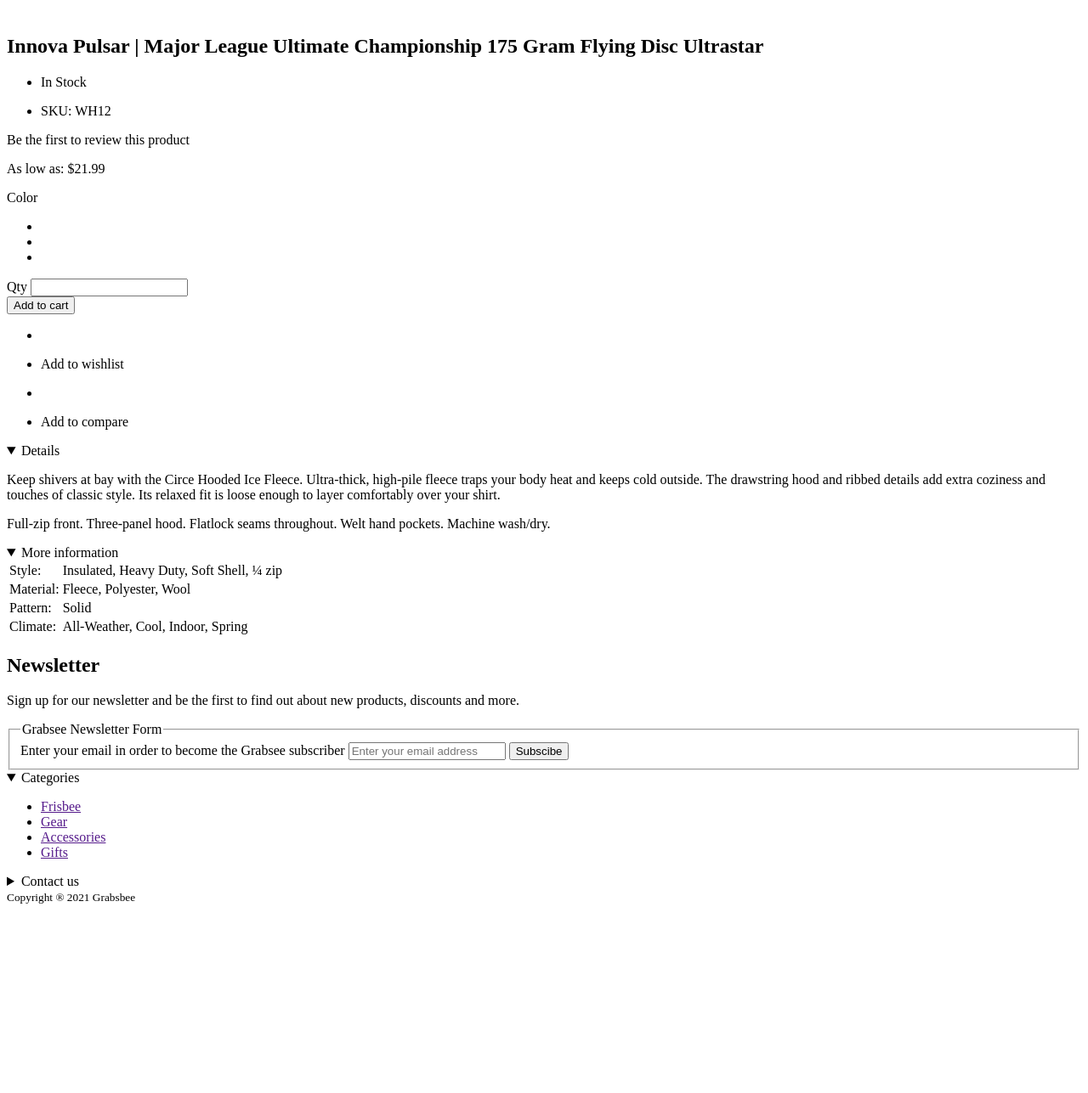
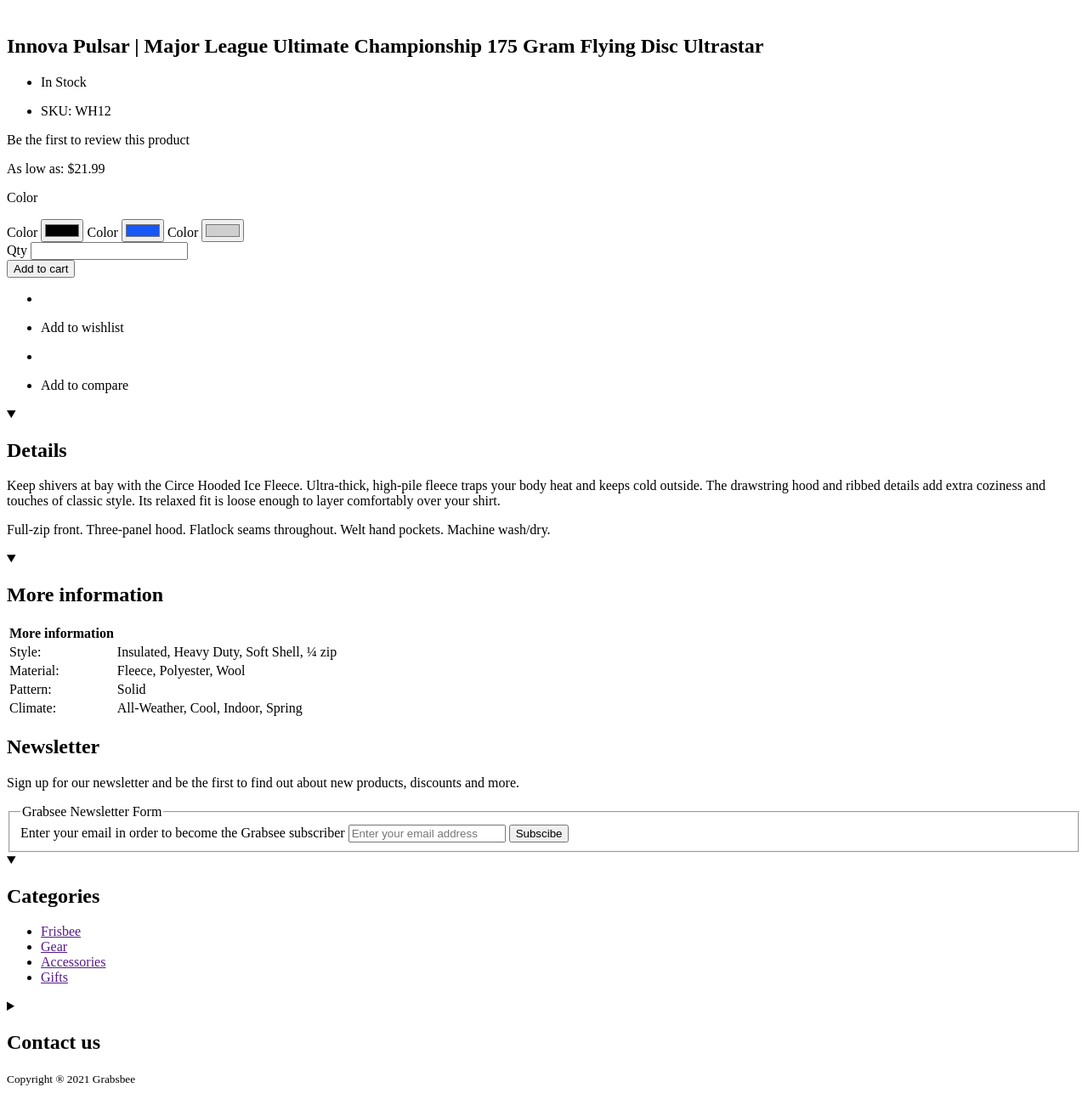
Before and after one commit to SilvijaProzinger/Inchoo-crash-course, a plain HTML site: page product.html in a window 1280 px wide. Shown: the part 1911-3198 px from the top of the page at 85% size. Before the commit the page ends 2984 px from the top, so only its background shows below. Drawn offline with Linux system fonts and the light colour scheme.

Commit message:
changes to fix outline for product page

```diff
--- a/product.html
+++ b/product.html
@@ -10,11 +10,9 @@
         <h1>
             Grabsee Logo
         </h1>
-
         <ul>
             <li>
                 <button>Search</button>
-
                 <div>
                     <form>
                         <fieldset>
@@ -24,29 +22,24 @@
                             <button>Search it</button>
                         </fieldset>
                     </form>
-
                     <button>Close</button>
                 </div>
             </li>
             <li>
                 <button>Mini Cart</button>
-
                 <section>
                     <header>
                         <p># item in Cart</p>
                     </header>
-
                     <ol>
                         <li>
                             <div>
                                 <img src="" alt="Item name 1">
                             </div>
-
                             <div>
                                 <h2>
                                     <a href="">Item name 1</a>
                                 </h2>
-
                                 <dl>
                                     <dt>Color</dt>
                                     <dd>Black</dd>
@@ -69,12 +62,10 @@
                             <div>
                                 <img src="" alt="Item name 2">
                             </div>
-
                             <div>
                                 <h2>
                                     <a href="">Item name 2</a>
                                 </h2>
-
                                 <dl>
                                     <dt>Color</dt>
                                     <dd>Red</dd>
@@ -94,7 +85,6 @@
                             </div>
                         </li>
                     </ol>
-
                     <table>
                         <caption>Your Cart Totals table</caption>
                         <tbody>
@@ -104,80 +94,64 @@
                             </tr>
                         </tbody>
                     </table>
-
                     <div>
                         <button>Proceed to checkout</button>
                         <a href="" title="Back to Cart page">View and edit cart</a>
                     </div>
                 </div>
-
                 <div>
                     <strong>You have no items in your shopping cart</strong>
                 </div>
             </li>
             <li>
                 <button>Navigation Trigger</button>
-
                 <nav>
                     <ul>
                         <li>
                             <h2>Frisbees</h2>
-
                             <div>
                                 <h3>Ultimate Frisbees</h3>
-
                                 <ul>
                                     <li><a href="">Innova Pulsar</a></li>
                                     <li><a href="">Xcom</a></li>
                                     <li><a href="">Aviator - Marvel Captian America</a></li>
                                 </ul>
                             </div>
-
                             <div>
                                 <h3>Recreational</h3>
-
                                 <ul>
                                     <li><a href="">Nite</a></li>
                                     <li><a href="">Yikin</a></li>
                                 </ul>
                             </div>
-
                             <div>
                                 <h3>Contact us</h3>
-
                                 <ul>
                                     <li>Trg Slobode 6</li>
                                     <li><a href="tel:+385958811630">+385 95 8811630</a></li>
                                     <li><a href="mailto:filip.svetlicic@gmail.com">filip.svetlicic@gmail.com</a></li>
                                 </ul>
                             </div>
-
                         </li>
                         <li>
                             <h2>Clothing</h2>
-
                             <div>
                                 <h3>Ultimate Frisbees</h3>
-
                                 <ul>
                                     <li><a href="">Innova Pulsar</a></li>
                                     <li><a href="">Xcom</a></li>
                                     <li><a href="">Aviator - Marvel Captian America</a></li>
                                 </ul>
                             </div>
-
                             <div>
                                 <h3>Recreational</h3>
-
                                 <ul>
                                     <li><a href="">Nite</a></li>
                                     <li><a href="">Yikin</a></li>
                                 </ul>
                             </div>
-
                             <div>
                                 <h3>Contact us</h3>
-
                                 <ul>
                                     <li>Trg Slobode 6</li>
                                     <li><a href="tel:+385958811630">+385 95 8811630</a></li>
@@ -192,7 +166,6 @@
                             <h2>Contact us</h2>
                         </li>
                     </ul>
-
                     <button>Close Nav</button>
                 </nav>
             </li>
@@ -200,7 +173,6 @@
     </header>
 
     <main>
-        <section>
         <ul>
             <li>
                 <a href="">Home</a>
@@ -233,9 +205,7 @@
                 <p>Ultimate Frisbee</p>
             </li>
         </ul>
-        </section>
-
-        <section>
+        <div>
             <div>
                 <picture>
                     <source>
@@ -250,11 +220,8 @@
                     <img src="" alt="">
                 </picture>
             </div>
-
-            <div>
+            <section>
                 <h1>Innova Pulsar | Major League Ultimate Championship 175 Gram Flying Disc Ultrastar</h1>
-
-            <section>
                 <ul>
                     <li>
                         <p>In Stock</p>
@@ -263,12 +230,24 @@
                         <p>SKU: <span>WH12</span></p>
                     </li>
                 </ul>
-
                 <p>Be the first to review this product</p>
                 <p>As low as: <span>$21.99</span></p>
-
-                <section>
+                <div>
                     <p>Color</p>
+                    <form>
+                        <label for="color">Color</label>
+                        <input type="color" value="#000000" name="color">
+                        <label for="color">Color</label>
+                        <input type="color" value="#1857F7" name="color">
+                        <label for="color">Color</label>
+                        <input type="color" value="#CFCFCF" name="color">
+                    </form>
+                </div>
+                <form>
+                    <label for="qty">Qty</label>
+                    <input name="qty" type="number">
+                </form>
+                <button>Add to cart</button>
                 <ul>
                     <li>
                         <picture>
@@ -277,10 +256,7 @@
                         </picture>
                     </li>
                     <li>
-                            <picture>
-                                <source>
-                                <img src="" alt="">
-                            </picture>
+                        <p>Add to wishlist</p>
                     </li>
                     <li>
                         <picture>
@@ -288,44 +264,15 @@
                             <img src="" alt="">
                         </picture>
                     </li>
-                    </ul>
-                </section>
-
-                <form>
-                    <label for="qty">Qty</label>
-                    <input name="qty" type="number">
-                </form>
-                <button>Add to cart</button>
-
-                <ul>
-                    <li>
-                        <picture>
-                            <source>
-                            <img src="" alt="">
-                        </picture>
-                    </li>
-
-                    <li>
-                        <p>Add to wishlist</p>
-                    </li>
-
-                    <li>
-                        <picture>
-                            <source>
-                            <img src="" alt="">
-                        </picture>
-                    </li>
-
                     <li>
                         <p>Add to compare</p>
                     </li>
                 </ul>
             </section>
         </div>
-        </section>
         <section>
             <details open>
-                <summary>Details</summary>
+                <summary><h2>Details</h2></summary>
                 <p>
                     Keep shivers at bay with the Circe Hooded Ice Fleece. Ultra-thick, high-pile fleece traps your body heat and keeps cold outside. The drawstring hood and ribbed details add extra coziness and touches of classic style. Its relaxed fit is loose enough to layer comfortably over your shirt.
                 </p>
@@ -338,8 +285,9 @@
                 </p>
             </details>
             <details open>
-                <summary>More information</summary>
+                <summary><h2>More information</h2></summary>
                 <table>
+                    <th>More information</th>
                     <tr>
                         <td>Style:</td>
                         <td>Insulated, Heavy Duty, Soft Shell, ¼ zip</td>
@@ -365,22 +313,18 @@
         <section>
             <h2>Newsletter</h2>
             <p>Sign up for our newsletter and be the first to find out about new products, discounts and more.</p>
-
             <form action="">
                 <fieldset>
                     <legend>Grabsee Newsletter Form</legend>
                     <label for="newsletter">Enter your email in order to become the Grabsee subscriber</label>
-
                     <input placeholder="Enter your email address" name="newsletter" type="email">
                     <button>Subscibe</button>
                 </fieldset>
             </form>
         </section>
-
         <section>
             <details open>
-                <summary>Categories</summary>
-
+                <summary><h2>Categories</h2></summary>
                 <ul>
                     <li>
                         <a href="">Frisbee</a>
@@ -396,22 +340,18 @@
                     </li>
                 </ul>
             </details>
-
             <details>
-                <summary>Contact us</summary>
-
+                <summary><h2>Contact us</h2></summary>
                 <ul>
                     <li><address>Trg Slobode 6</address></li>
                     <li><a href="tel:+385958811630">+385 95 8811630</a></li>
                     <li><a href="mailto:filip.svetlicic@gmail.com">filip.svetlicic@gmail.com</a></li>
                 </ul>
             </details>
-
         </section>
-
-        <section>
+        <div>
             <small>Copyright &reg; 2021 Grabsbee</small>
-        </section>
+        </div>
     </footer>
 </body>
 </html>
```
Also changed, not shown: categories.html (+6 -47 lines), index.html (+4 -36 lines). Lines whose indentation alone changed are shown as unchanged.
